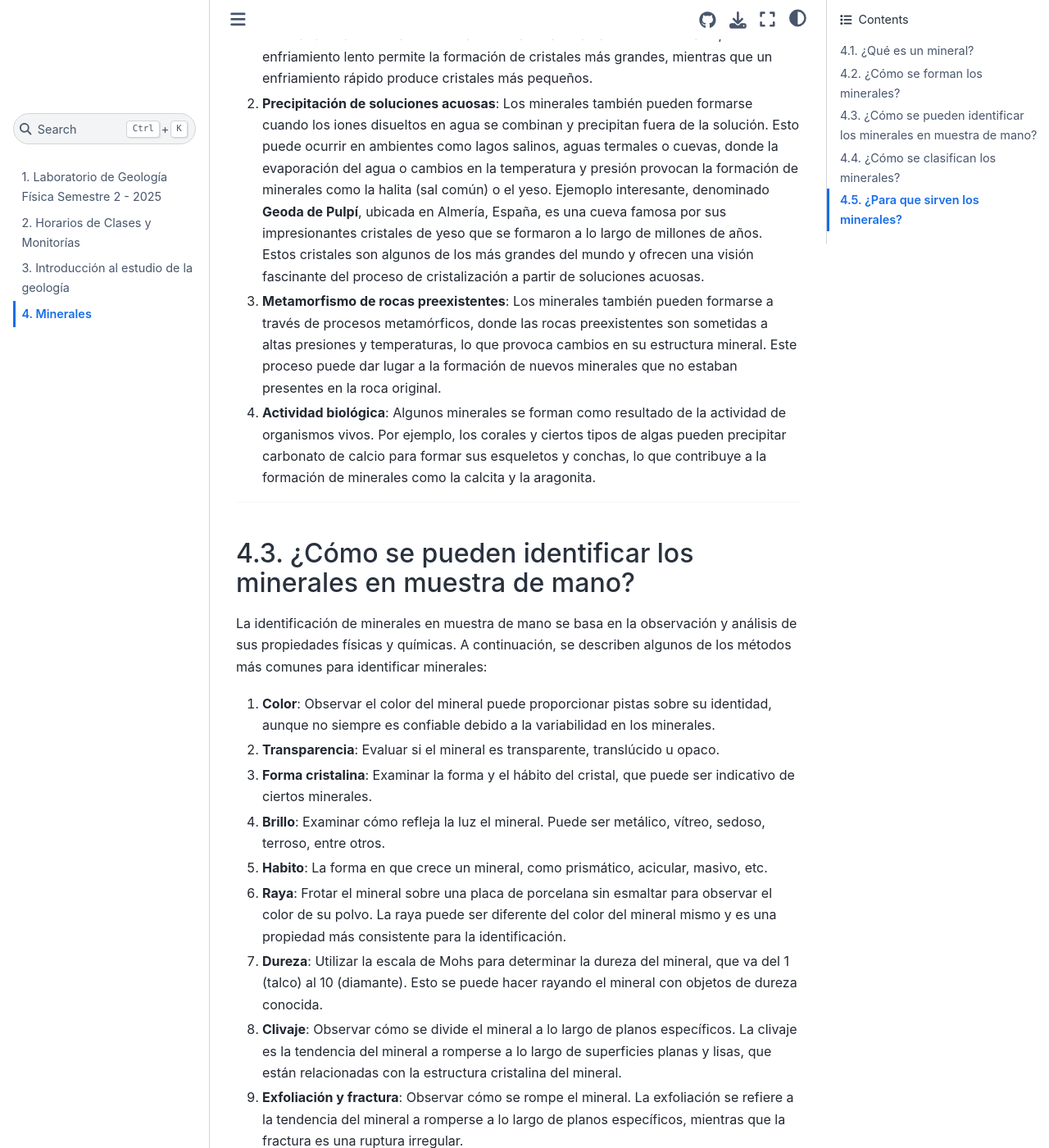
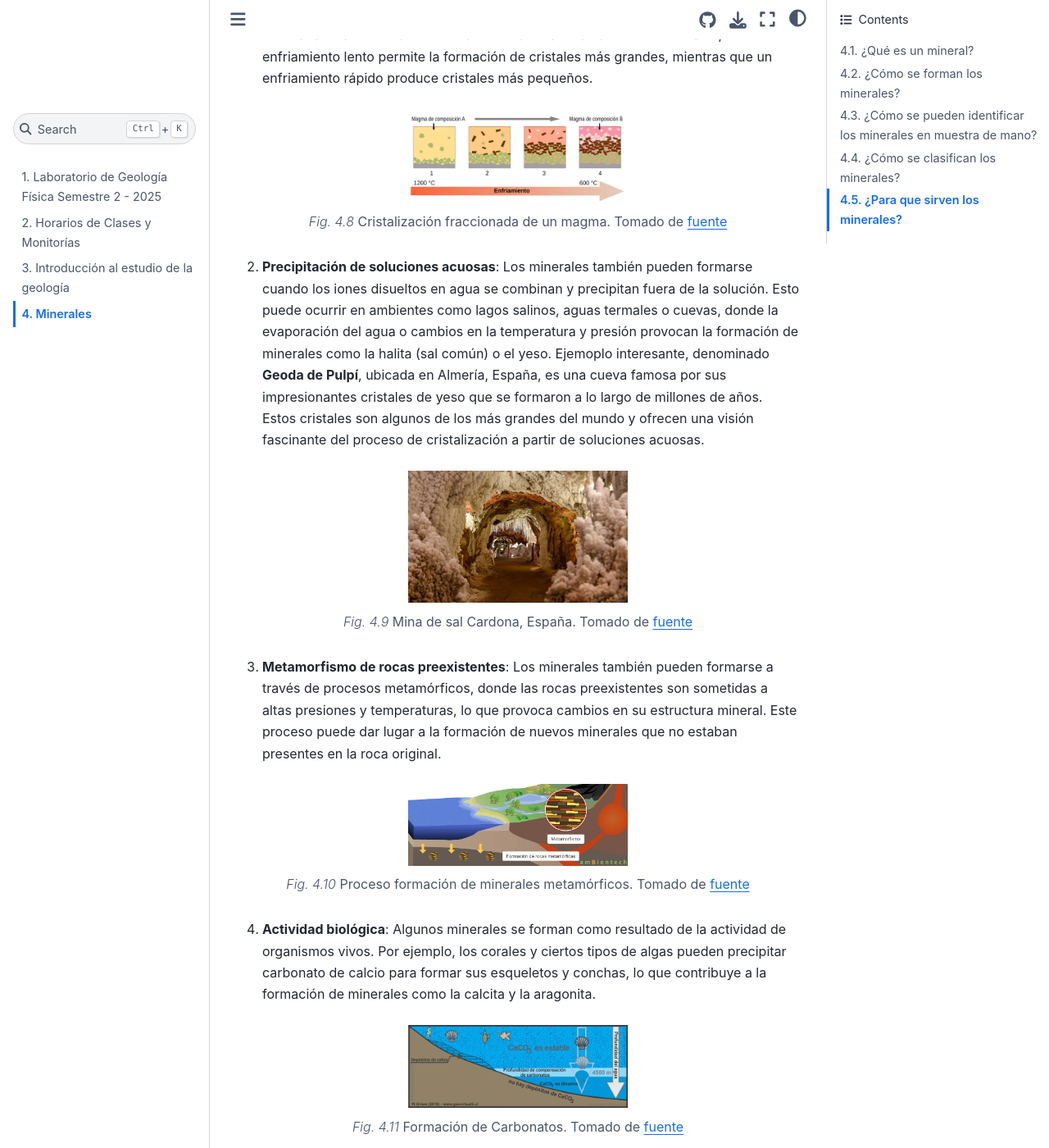
Before and after one commit to oisanchezp/Laboratorio_Geologia_Fisica, a Jupyter Book: the page built from practicas/02_minerales.md, in a window 1280 px wide and 1400 px high, scrolled down 8031 px. Shown: the whole window at 82% size. Built offline with Jupyter Book 1.0.4 settings and Sphinx 7.4.7 and the Sphinx Book theme 1.1.4, drawn with Linux system fonts in a browser that asks for light colours; cross-references to code outside the pages are shown as plain code.

Commit message:
Agregan secciones al capitulo de minerales2

````diff
--- a/practicas/02_minerales.md
+++ b/practicas/02_minerales.md
@@ -171,11 +171,47 @@ Este proceso puede ocurrir de varias maneras, dependiendo de las condiciones amb
 
 1. **Cristalización a partir de magma o lava**: Cuando el magma (roca fundida bajo la superficie de la Tierra) o la lava (roca fundida en la superficie) se enfría, los minerales comienzan a cristalizar a medida que los átomos se organizan en estructuras ordenadas. La velocidad de enfriamiento afecta el tamaño de los cristales; un enfriamiento lento permite la formación de cristales más grandes, mientras que un enfriamiento rápido produce cristales más pequeños.
 
+```{figure} ../images/cristalizacion.png
+    :name: fig-cristalizacion
+    :width: 40%
+    :align: center
+    :alt: Cristalización
+
+**Cristalización fraccionada de un magma. Tomado de [fuente](https://es.wikipedia.org/wiki/Cristalizaci%C3%B3n_fraccionada_%28geolog%C3%ADa%29)**
+```
+
 2. **Precipitación de soluciones acuosas**: Los minerales también pueden formarse cuando los iones disueltos en agua se combinan y precipitan fuera de la solución. Esto puede ocurrir en ambientes como lagos salinos, aguas termales o cuevas, donde la evaporación del agua o cambios en la temperatura y presión provocan la formación de minerales como la halita (sal común) o el yeso. Ejemoplo interesante, denominado **Geoda de Pulpí**, ubicada en Almería, España, es una cueva famosa por sus impresionantes cristales de yeso que se formaron a lo largo de millones de años. Estos cristales son algunos de los más grandes del mundo y ofrecen una visión fascinante del proceso de cristalización a partir de soluciones acuosas.
+
+```{figure} ../images/mina_sal.jpg
+    :name: fig-sal
+    :width: 40%
+    :align: center
+    :alt: Mina de Sal
+
+**Mina de sal Cardona, España. Tomado de [fuente](https://www.liligo.es/magazine-viajes/las-minas-de-sal-mas-impresionantes-del-mundo-166273.html)**
+```
 
 3. **Metamorfismo de rocas preexistentes**: Los minerales también pueden formarse a través de procesos metamórficos, donde las rocas preexistentes son sometidas a altas presiones y temperaturas, lo que provoca cambios en su estructura mineral. Este proceso puede dar lugar a la formación de nuevos minerales que no estaban presentes en la roca original.
 
+```{figure} ../images/metamorfismo.jpg
+    :name: fig-metamorfismo
+    :width: 40%
+    :align: center
+    :alt: Metamorfismo
+
+**Proceso formación de minerales metamórficos. Tomado de [fuente](https://ambientech.org/las-rocas-sedimentarias-metamorficas-e-igneas-comprende-sus-diferencias)**
+```
+
 4. **Actividad biológica**: Algunos minerales se forman como resultado de la actividad de organismos vivos. Por ejemplo, los corales y ciertos tipos de algas pueden precipitar carbonato de calcio para formar sus esqueletos y conchas, lo que contribuye a la formación de minerales como la calcita y la aragonita.
+
+```{figure} ../images/carbonatos.png
+    :name: fig-carbonatos
+    :width: 40%
+    :align: center
+    :alt: Carbonatos
+
+**Formación de Carbonatos. Tomado de [fuente](https://www.geovirtual2.cl/geologiageneral/ggcap05c-3.htm)**
+```
 
 
 ---
````
Also changed, not shown: images/carbonatos.png (added), images/cristalizacion.png (added), images/metamorfismo.jpg (added), images/mina_sal.jpg (added).
